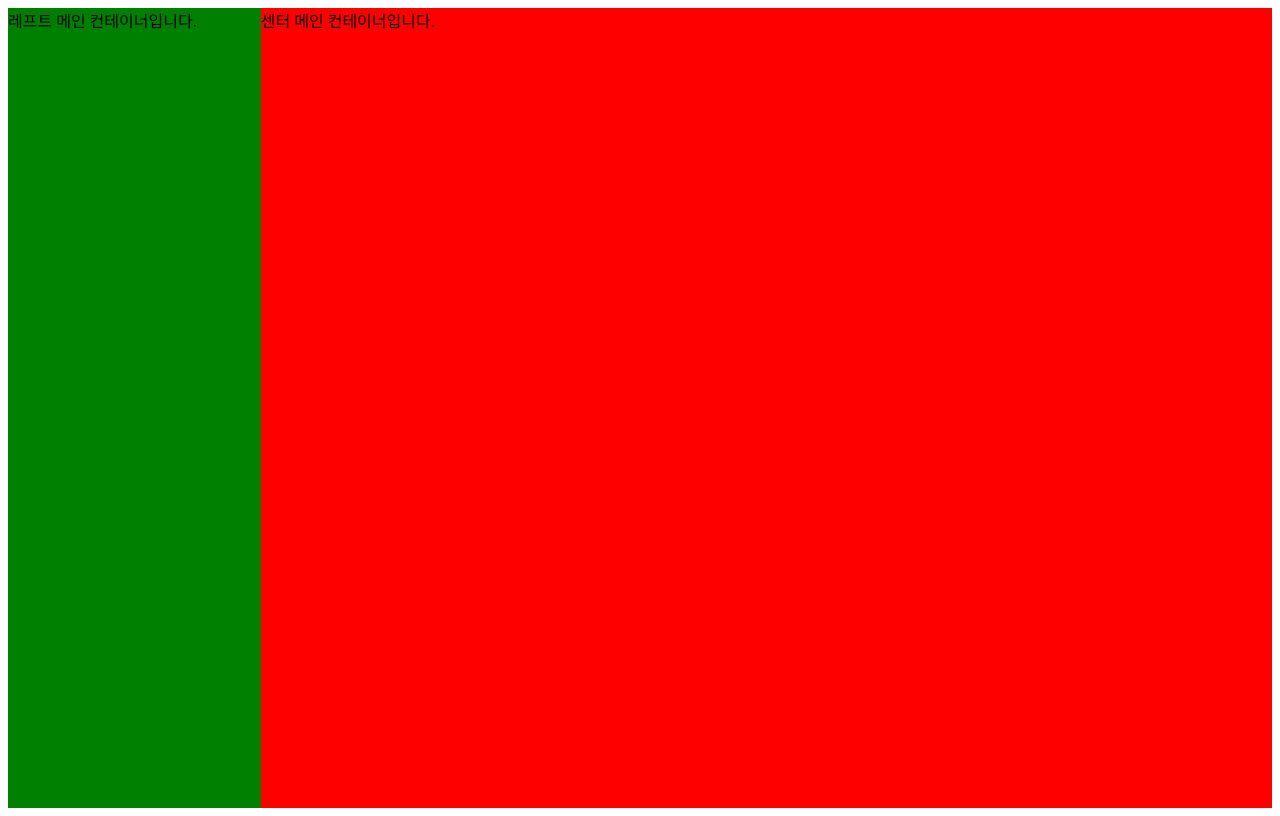
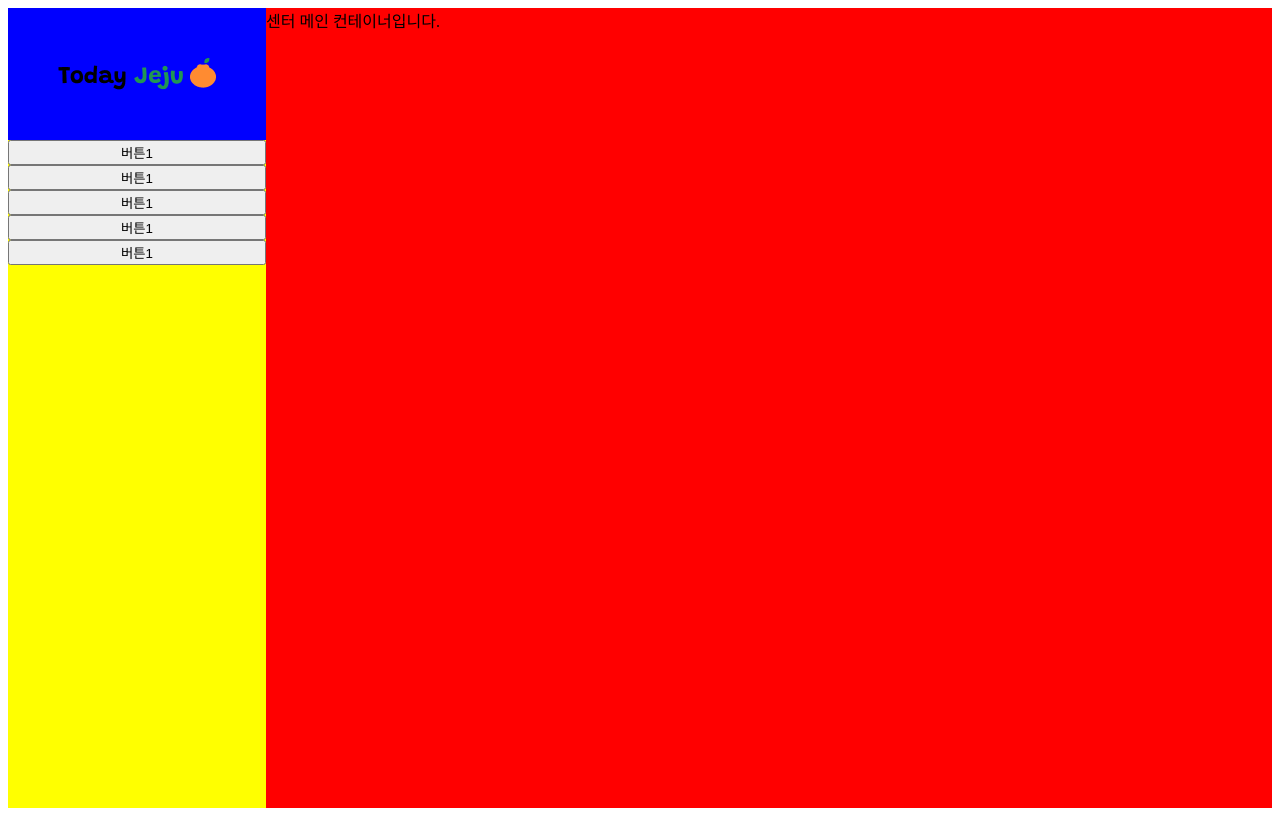
Before and after one commit to DoYonKim/jeju, a React (Create React App) app in the folder client/: page / in a window 1280 px wide. Built offline with nearby package versions, Linux system fonts and the light colour scheme.

Commit message:
Left container consisted

```diff
--- /dev/null
+++ b/client/src/Containers/LeftContainer/ConditionToggleSection.jsx
@@ -0,0 +1,26 @@
+import React, { Component } from 'react';
+import styled from "styled-components";
+
+class ConditionToggleSection extends Component {
+    render() {
+        return (
+            <ToggleList>
+                <button>버튼1</button>
+                <button>버튼1</button>
+                <button>버튼1</button>
+                <button>버튼1</button>
+                <button>버튼1</button>
+            </ToggleList>
+        );
+    }
+}
+
+const ToggleList = styled.div`
+background-color: yellow;
+display: flex;
+flex-direction: column;
+width: 100%;
+height: 100%;
+`;
+
+export default ConditionToggleSection;
--- a/client/src/Containers/LeftContainer/LeftMainContainer.jsx
+++ b/client/src/Containers/LeftContainer/LeftMainContainer.jsx
@@ -1,19 +1,22 @@
 import React, { Component } from 'react';
 import styled from "styled-components";
+
+import LogoSection from "./LogoSction"
+import ConditionToggleSection from './ConditionToggleSection'
 
 
 class LeftMainContainer extends Component {
     render() {
         return (
             <LeftMainContainerDiv>
-                레프트 메인 컨테이너입니다.
-            </LeftMainContainerDiv>
+                <LogoSection/>
+                <ConditionToggleSection/>
+           </LeftMainContainerDiv>
         );
     }
 }
 
 const LeftMainContainerDiv = styled.div`
-background-color: green;
 display: flex;
 flex-direction: column;
 width: 25%;
--- /dev/null
+++ b/client/src/Containers/LeftContainer/LogoSction.jsx
@@ -0,0 +1,24 @@
+import React, { Component } from 'react';
+import styled from "styled-components";
+
+
+class LogoSction extends Component {
+    render() {
+        return (
+            <LogoOuterDiv>
+                <img src={process.env.PUBLIC_URL + '/image/logo.png'} alt = "제주에 살아요. 오늘도, 내일도"/>
+            </LogoOuterDiv>
+        );
+    }
+}
+
+const LogoOuterDiv = styled.div`
+    margin: 50px;
+    display:flex;
+    justify-content:center;
+    align-items:center;
+
+`;
+
+
+export default LogoSction;
```
Also changed, not shown: client/public/image/logo.png (added).
